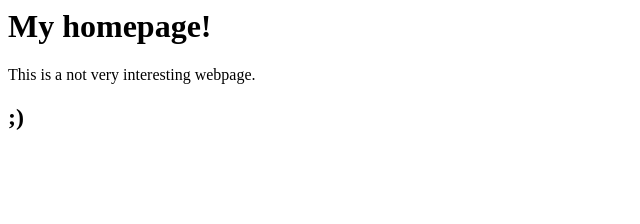
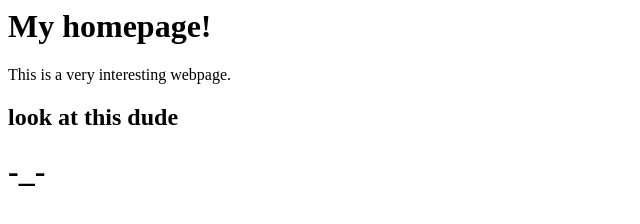
Before and after one commit to ScottDDexter/upgraded-giggle, a plain HTML site: page index.html in a window 1280 px wide. Shown: the whole page, without its empty margins (0-640 px from the left). Drawn offline with Linux system fonts and the light colour scheme.

Commit message:
Update index.html
make webpage more interesting

```diff
--- a/index.html
+++ b/index.html
@@ -6,10 +6,11 @@
 
   <body>
     <h1>My homepage!</h1>
-    <p>This is a not very interesting webpage.</p>
-    <h2>
-        ;)
-    </h2>
+    <p>This is a very interesting webpage.</p>
+    <h2>look at this dude</h2>
+    <h1>
+        -_-
+    </h1>
 
   </body>
 </html>
```
